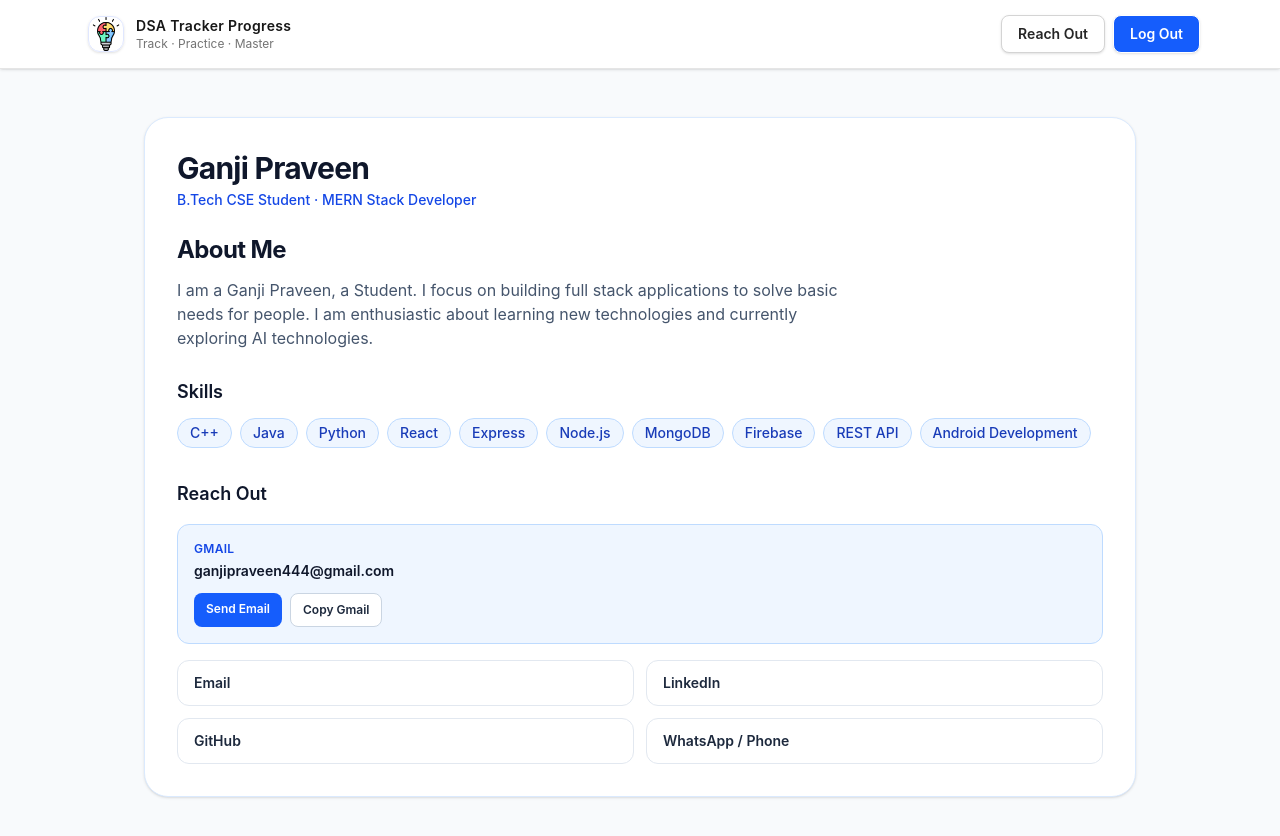
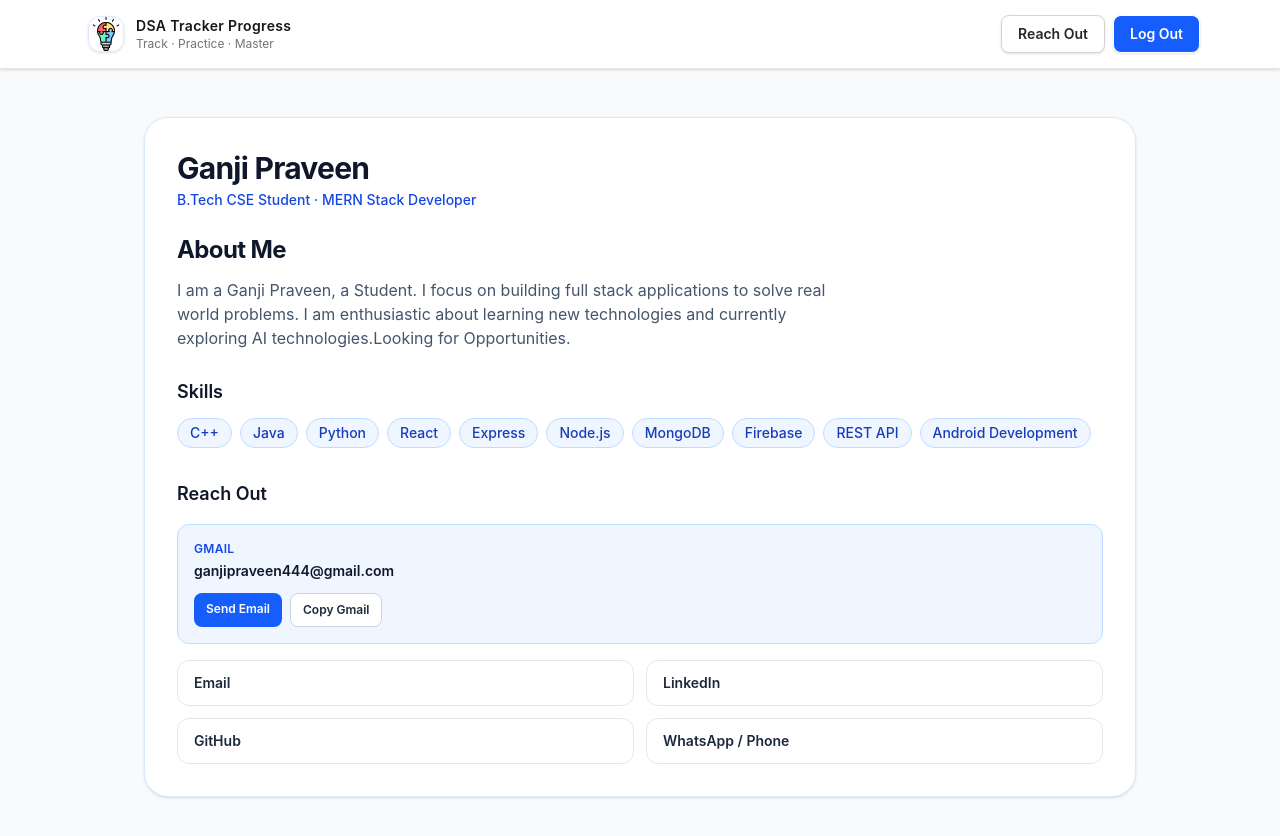
Before and after one commit to GANJI-PRAVEEN/DSA_Sheets, a React (Vite) app in the folder frontend/: page /reach-out in a window 1280 px wide. Shown: the top 836 px of the page. Built offline with nearby package versions, Linux system fonts and the light colour scheme; no server answers.

Commit message:
added solved problems

```diff
--- a/frontend/src/components/ReachOutPage.jsx
+++ b/frontend/src/components/ReachOutPage.jsx
@@ -56,9 +56,9 @@ const ReachOutPage = () => {
 
               <p className="mt-3 max-w-2xl text-slate-600">
                 I am a Ganji Praveen, a Student. I focus on building full stack
-                applications to solve basic needs for people. I am enthusiastic
+                applications to solve real world problems. I am enthusiastic
                 about learning new technologies and currently exploring AI
-                technologies.
+                technologies.Looking for Opportunities.
               </p>
 
               <h3 className="mt-7 text-lg font-semibold text-slate-900">
--- a/frontend/src/components/topicsViewPage.jsx
+++ b/frontend/src/components/topicsViewPage.jsx
@@ -18,6 +18,15 @@ const StriversTopicsPage = () => {
   const [loading, setLoading] = useState(true);
   const user = JSON.parse(sessionStorage.getItem("user"));
   const [topicWiseSolvedProblems, setTopicWiseSolvedProblems] = useState({});
+
+  const overallSolvedProblems = Object.values(topicWiseSolvedProblems || {}).reduce(
+    (total, problems) => total + (problems?.length || 0),
+    0
+  );
+  const overallTotalProblems = (topics || []).reduce(
+    (total, topic) => total + (topic?.totalProblems || 0),
+    0
+  );
 
   const navigate = useNavigate();
 
@@ -121,11 +130,8 @@ const StriversTopicsPage = () => {
                 <div className="absolute inset-[3px] rounded-full bg-gradient-to-tr from-emerald-500 via-lime-400 to-emerald-600" />
                 <div className="relative flex h-14 w-14 items-center justify-center rounded-full bg-slate-950 text-white text-xs font-medium">
                   <span className="leading-tight text-center">
-                    <span className="block text-base font-semibold">
-                      {Object.values(topicWiseSolvedProblems || {}).reduce(
-                        (total, problems) => total + (problems?.length || 0),
-                        0
-                      )}
+                    <span className="block text-[11px] font-semibold">
+                      {overallSolvedProblems}/{overallTotalProblems}
                     </span>
                     <span className="block text-[9px] uppercase tracking-wide text-emerald-200">
                       Solved
```
